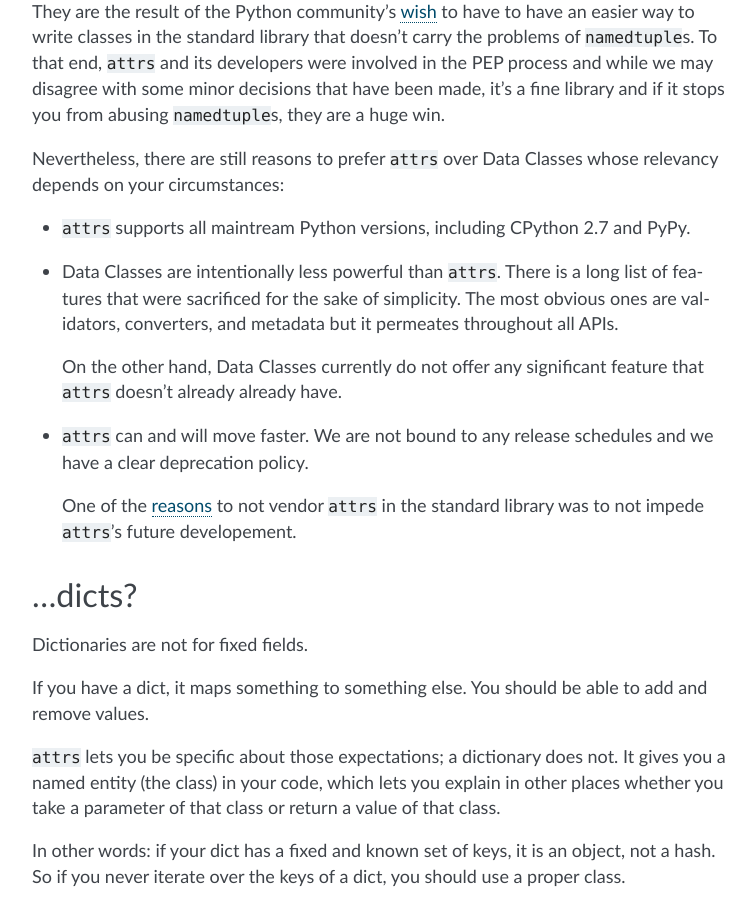
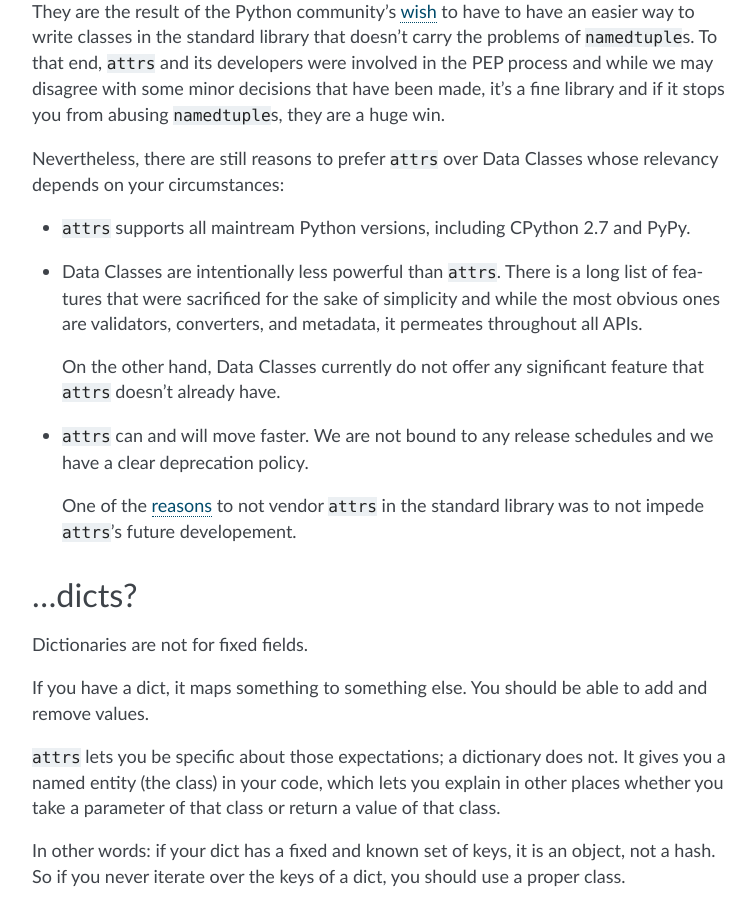
Before and after one commit to python-attrs/attrs, a Sphinx documentation site: the page built from docs/why.rst, in a window 1280 px wide and 900 px high, scrolled down 3631 px. Shown: the whole window, without its empty margins (368-1124 px from the left). Built offline with Sphinx 7.4.7, drawn with Linux system fonts in a browser that asks for light colours.

Commit message:
Drop double already, phrase sentence less cumbersome

```diff
--- a/docs/why.rst
+++ b/docs/why.rst
@@ -147,10 +147,9 @@ Nevertheless, there are still reasons to prefer ``attrs`` over Data Classes whos
 
 - ``attrs`` supports all maintream Python versions, including CPython 2.7 and PyPy.
 - Data Classes are intentionally less powerful than ``attrs``.
-  There is a long list of features that were sacrificed for the sake of simplicity.
-  The most obvious ones are validators, converters, and metadata but it permeates throughout all APIs.
+  There is a long list of features that were sacrificed for the sake of simplicity and while the most obvious ones are validators, converters, and metadata, it permeates throughout all APIs.
 
-  On the other hand, Data Classes currently do not offer any significant feature that ``attrs`` doesn't already already have.
+  On the other hand, Data Classes currently do not offer any significant feature that ``attrs`` doesn't already have.
 - ``attrs`` can and will move faster.
   We are not bound to any release schedules and we have a clear deprecation policy.
 
```
